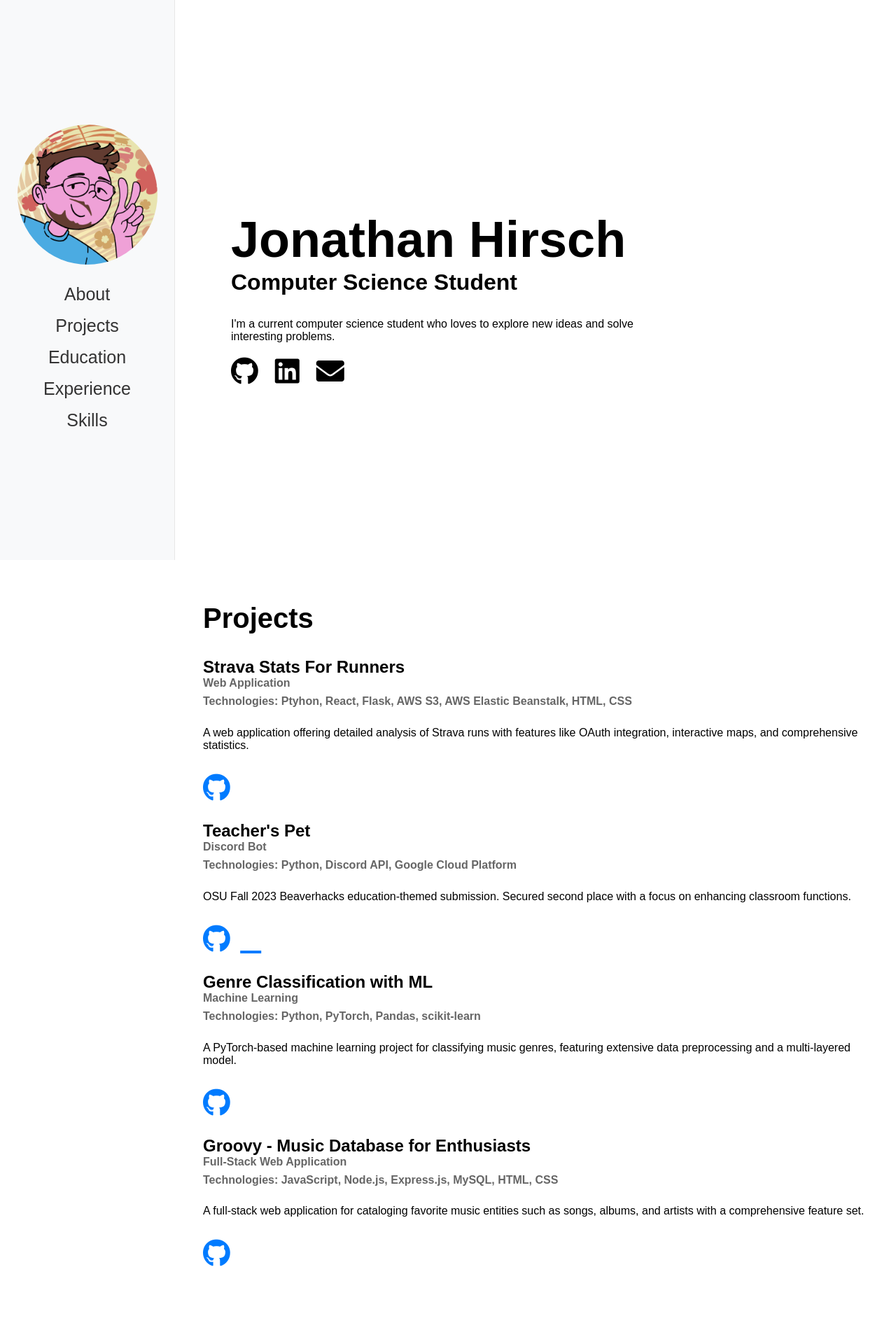
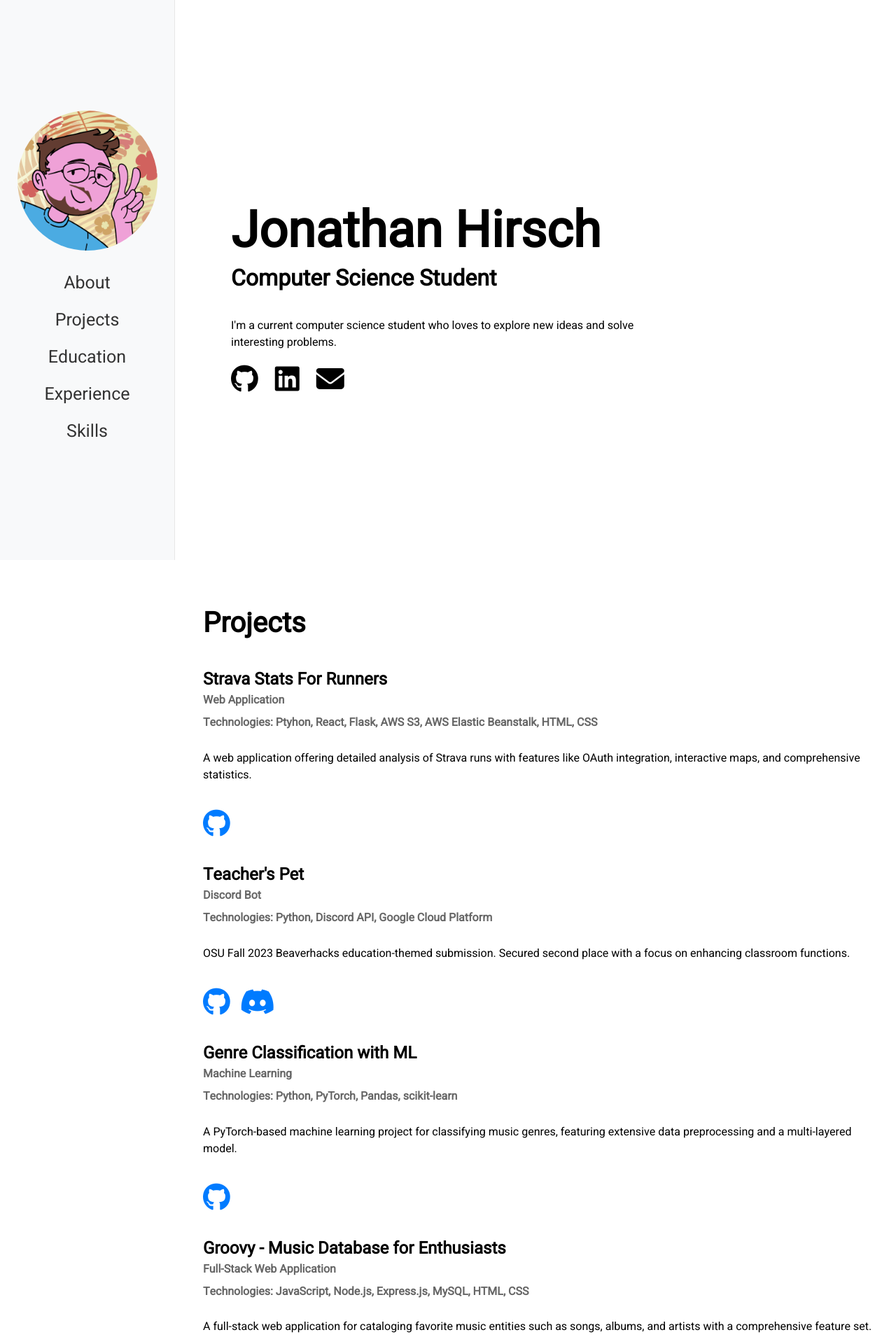
Before and after one commit to Jon-H03/portfolio, a Rails app: page / in a window 1280 px wide. Shown: the top 1920 px of the page at 70% size. Run offline with Rails 7, Linux system fonts and the light colour scheme; data comes from the database, SQL or seed files in the repository; style sheets or scripts are compiled from the project's sources; some libraries are stand-ins or nearby versions.

Commit message:
Add google fonts

```diff
--- a/app/views/layouts/application.html.erb
+++ b/app/views/layouts/application.html.erb
@@ -9,7 +9,9 @@
     <%= stylesheet_link_tag "application", "data-turbo-track": "reload" %>
     <%= stylesheet_link_tag 'application', media: 'all' %>
     <!-- Font Awesome CDN -->
-    <link rel="stylesheet" href="https://cdnjs.cloudflare.com/ajax/libs/font-awesome/5.15.4/css/all.min.css">
+    <link rel="stylesheet" href="https://cdnjs.cloudflare.com/ajax/libs/font-awesome/6.5.1/css/all.min.css">
+    <!-- Google Fonts -->
+    <link href="https://fonts.googleapis.com/css2?family=Heebo&display=swap" rel="stylesheet">
 
     <%= javascript_importmap_tags %>
   </head>
```
